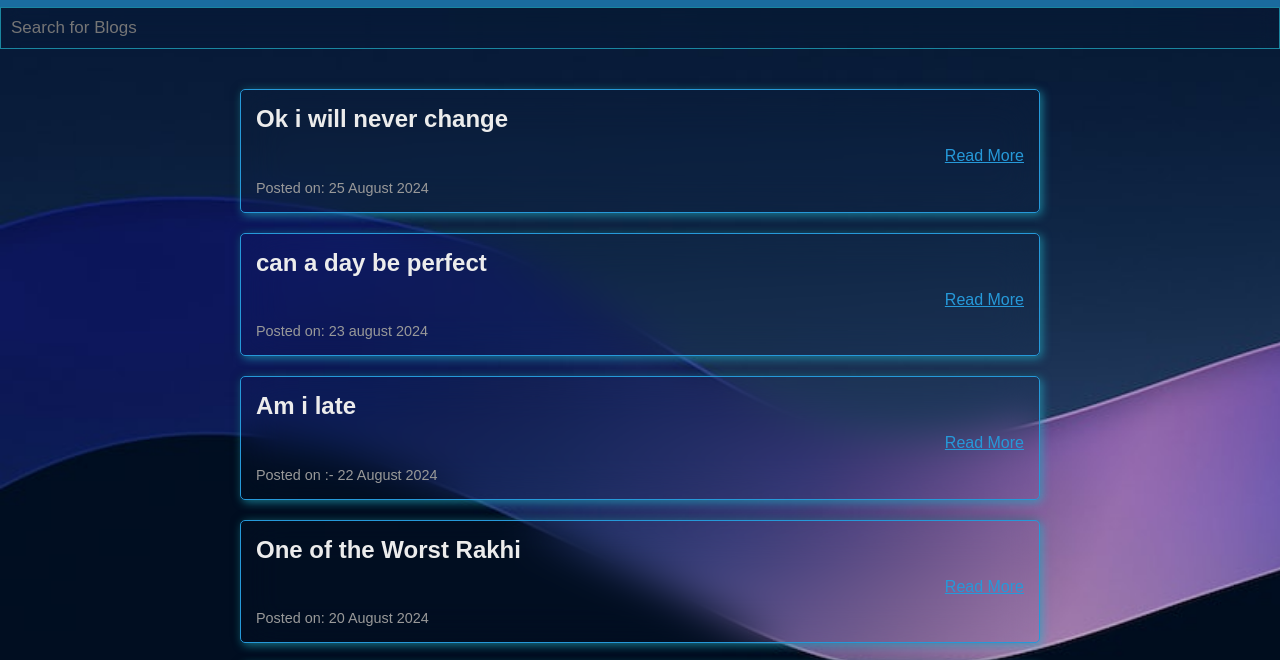
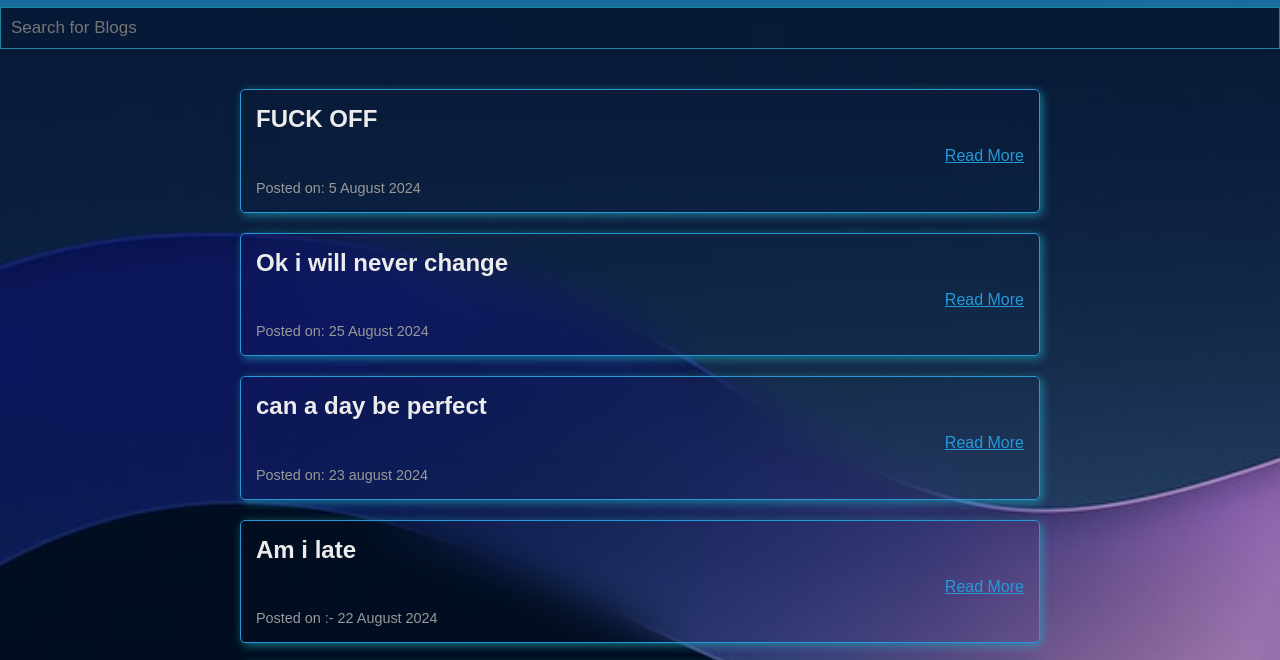
Before and after one commit to Lonewolf00001/First-website-, a plain HTML site: page index.html in a window 1280 px wide. Shown: the part 68-728 px from the top of the page. Drawn offline with Linux system fonts and the light colour scheme.

Commit message:
new article

```diff
--- a/index.html
+++ b/index.html
@@ -24,7 +24,14 @@
         <main>
             <section class="log-container">
                 <!-- Always add new blog on top -->
-
+                <article class="log-entry">
+        <h2>FUCK OFF</h2>
+        <p> <span class="read-more-text">
+             FUCK OFF A SINGLE MISTAKE WASTED MY HALF AN HOUR JUST COZZ OF A FKING REVERT BUTTON WHICH I DIDN'T KNOW WAS THERE FUCK OF CRUEAL WOLD.......... </span>
+            <span class="read-more-btn">Read More</span>
+        </p>
+        <span class="timestamp">Posted on: 5 August 2024</span>
+    </article>
                 <article class="log-entry">
         <h2>Ok i will never change</h2>
         <p> <span class="read-more-text">
```
